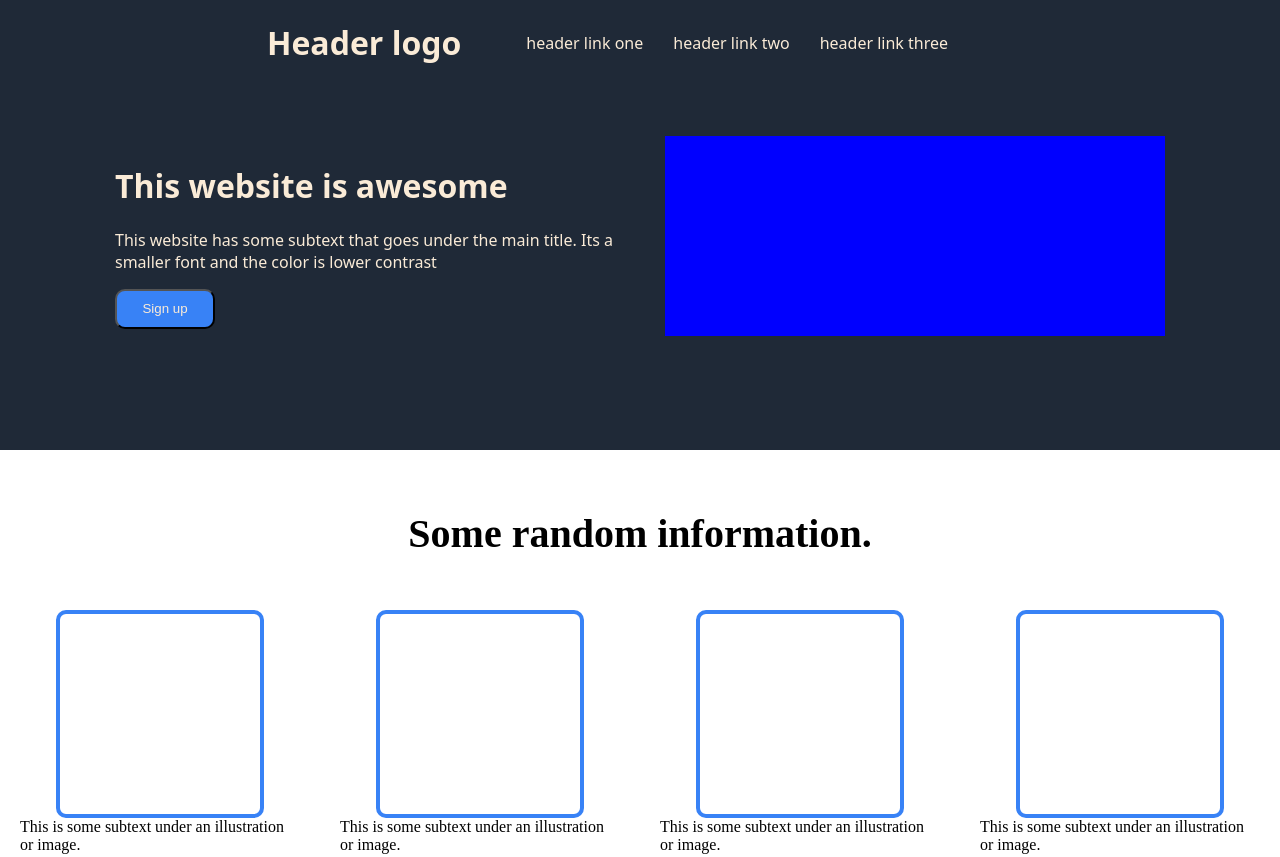
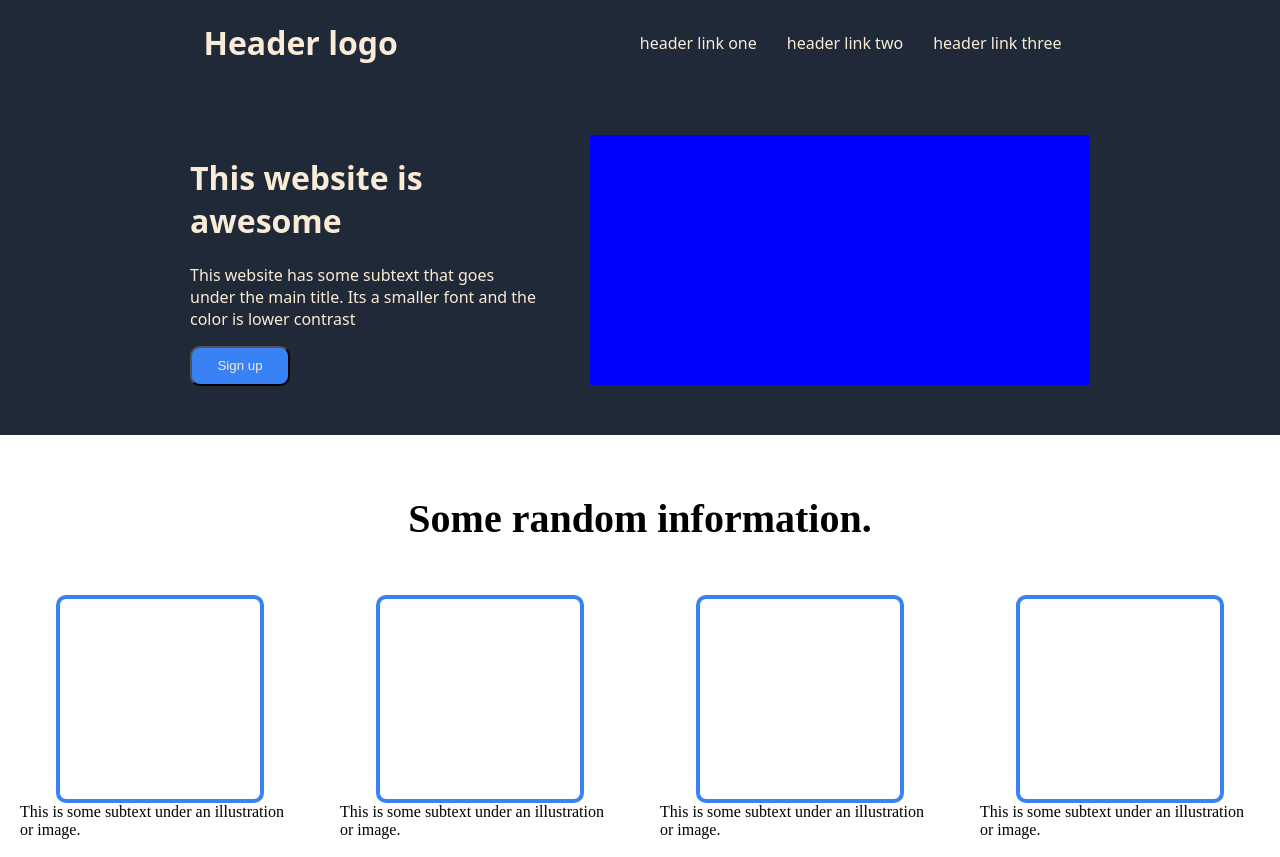
Before and after one commit to CitizenAlex567/odin-landing, a plain HTML site: page index.html in a window 1280 px wide. Shown: the top 857 px of the page. Drawn offline with Linux system fonts and the light colour scheme.

Commit message:
Arreglado margenes y disposicion del header

```diff
--- a/stylesheet.css
+++ b/stylesheet.css
@@ -4,18 +4,23 @@ body {
 }
 
 header {
-    height: 450px;
+    height: 435px;
     background-color: #1f2937;
     width: 100%;
     color: antiquewhite;
     font-family: system-ui, -apple-system, BlinkMacSystemFont, 'Segoe UI', Roboto, Oxygen, Ubuntu, Cantarell, 'Open Sans', 'Helvetica Neue', sans-serif;
 }
 
-.megamenu, .links {
+.megamenu {
+    height: 85px;
     display: flex;
-    justify-content: center;
+    justify-content:space-around;
     align-items: center;
-    margin: 0 50px;
+    margin: 0 90px;
+}
+
+.links {
+    display: flex;
 }
 
 
@@ -28,10 +33,12 @@ header {
     justify-content: center;
     align-items: center;
     margin-top: 50px;
+    margin-bottom: 50px;
 }
 
 .izq {
-    width: 500px;
+    width: 350px;
+    height: 250px;
     margin-right: 50px;
 }
 
@@ -46,7 +53,7 @@ header {
 
 #rectangle1 {
     width:500px;
-    height:200px;
+    height:250px;
     background:blue;
 }
 
```
